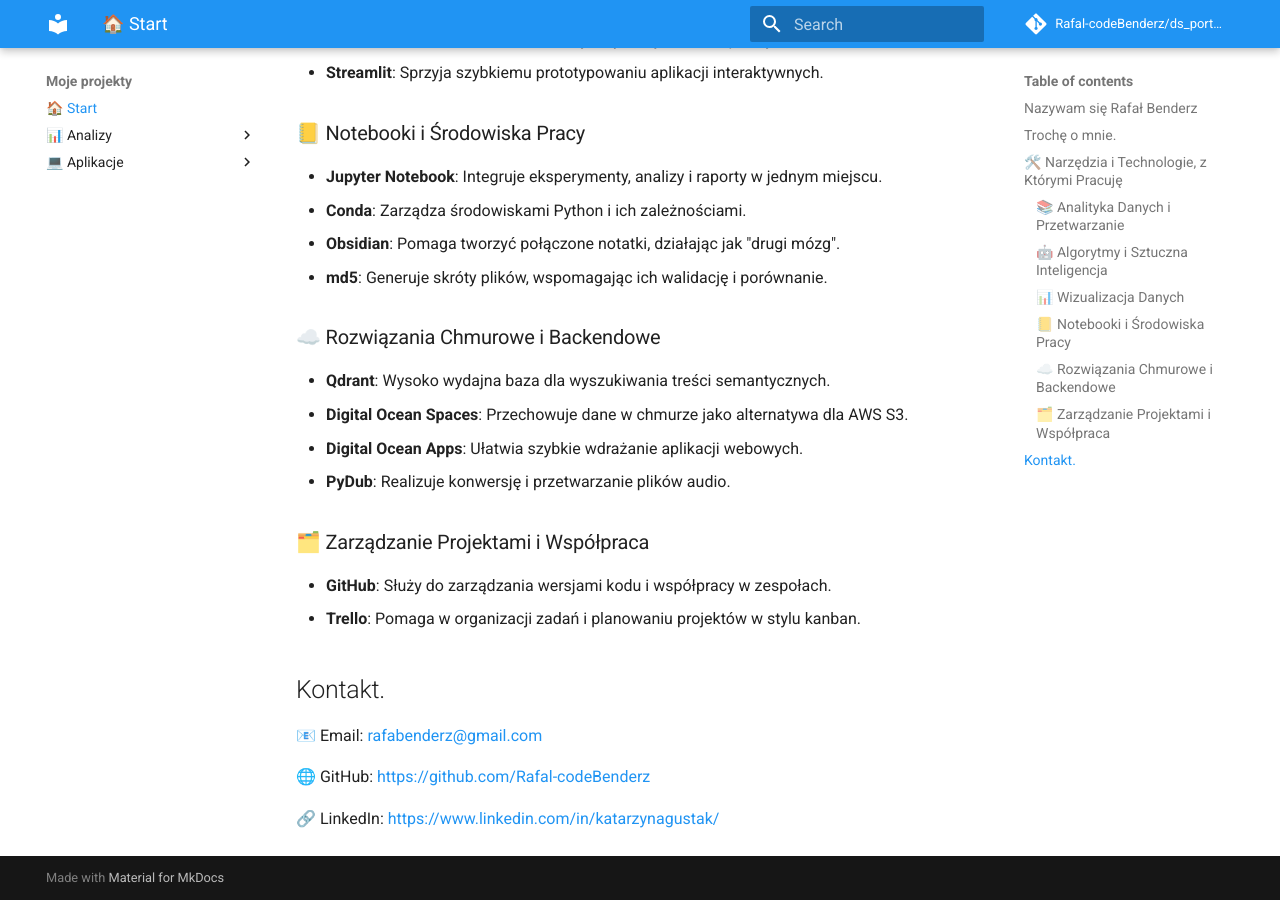
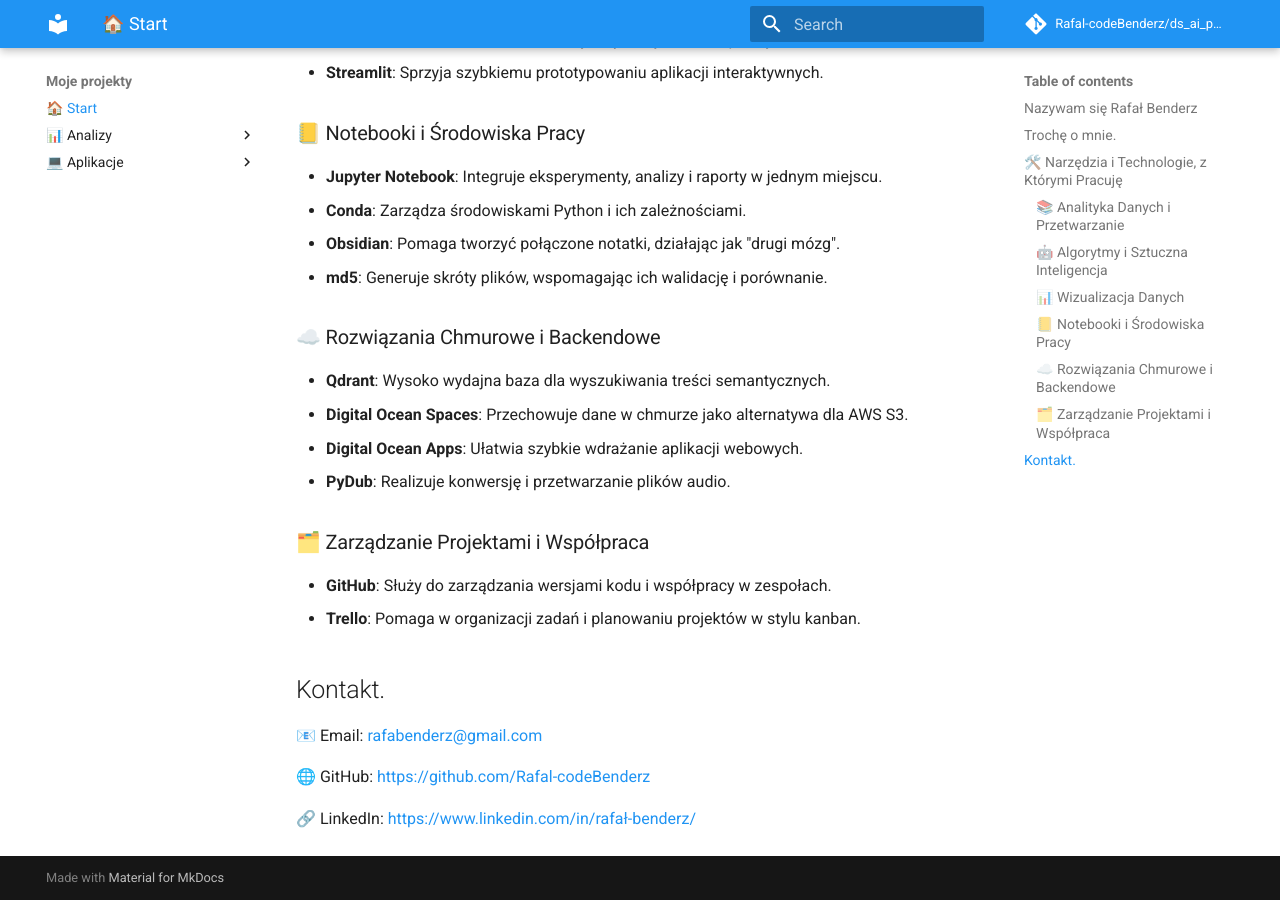
Before and after one commit to Rafal-codeBenderz/ds_ai_portfolio, an MkDocs documentation site: the page built from docs/index.md, in a window 1280 px wide and 900 px high, scrolled down 1687 px. Built offline with MkDocs 1.6.1 and Material for MkDocs 9.7.7, drawn with Linux system fonts in a browser that asks for light colours; comment, search, counter and statistics services are not loaded.

```diff
--- a/docs/index.md
+++ b/docs/index.md
@@ -63,4 +63,4 @@ Współczesne projekty Data Science wymagają wykorzystania wielu nowoczesnych n
 
 🌐 GitHub: [https://github.com/Rafal-codeBenderz](https://github.com/Rafal-codeBenderz)
 
-🔗 LinkedIn: [https://www.linkedin.com/in/katarzynagustak/](https://www.linkedin.com/in/katarzynagustak/)
+🔗 LinkedIn: [https://www.linkedin.com/in/rafał-benderz/](https://www.linkedin.com/in/rafał-benderz/)
--- a/mkdocs.yml
+++ b/mkdocs.yml
@@ -3,8 +3,8 @@ site_author: Rafał Benderz
 site_description: >
   Portfolio moich projektów z Data Science i AI!
 
-repo_name: Rafal-codeBenderz/ds_portfolio
-repo_url: https://github.com/Rafal-codeBenderz/ds_portfolio.git
+repo_name: Rafal-codeBenderz/ds_ai_portfolio
+repo_url: https://github.com/Rafal-codeBenderz/ds_ai_portfolio.git
 
 theme:
   name: material
```
